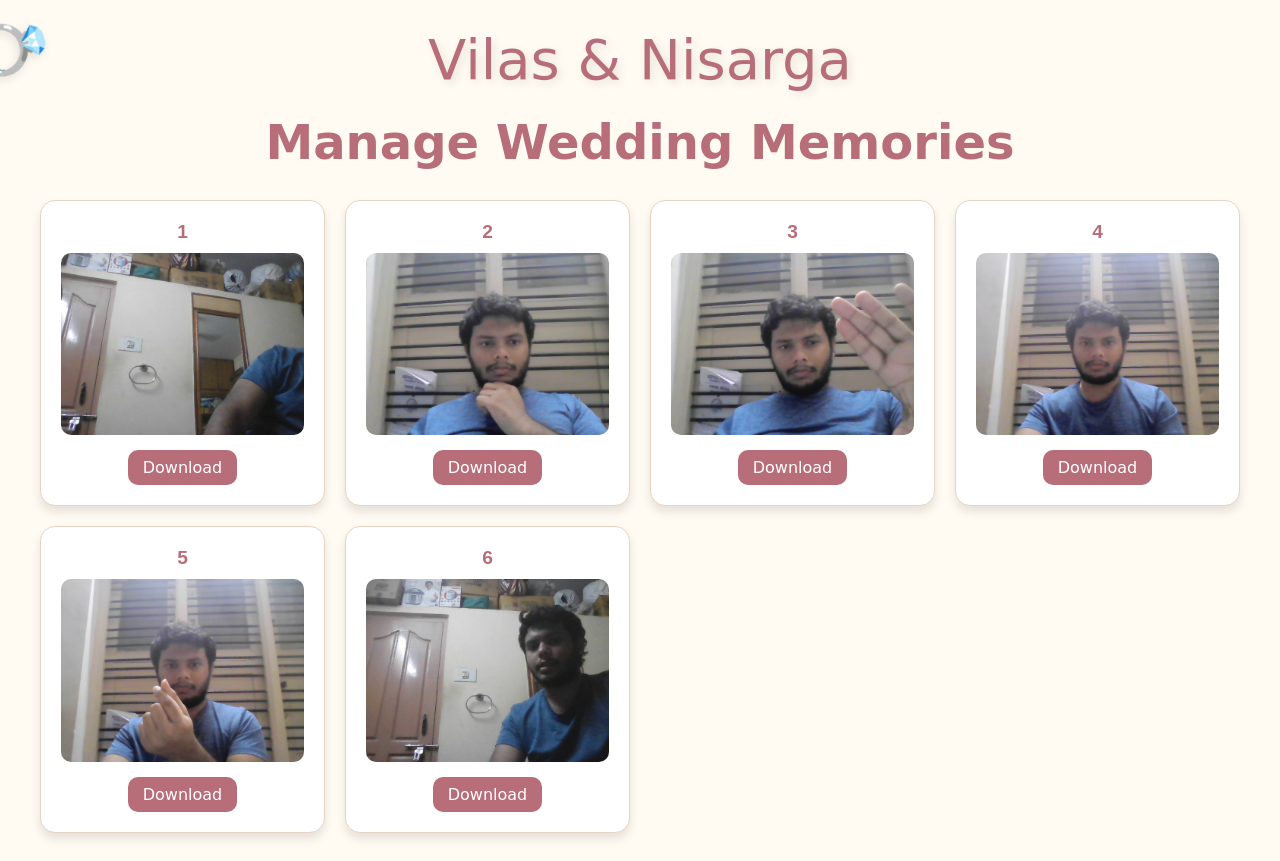
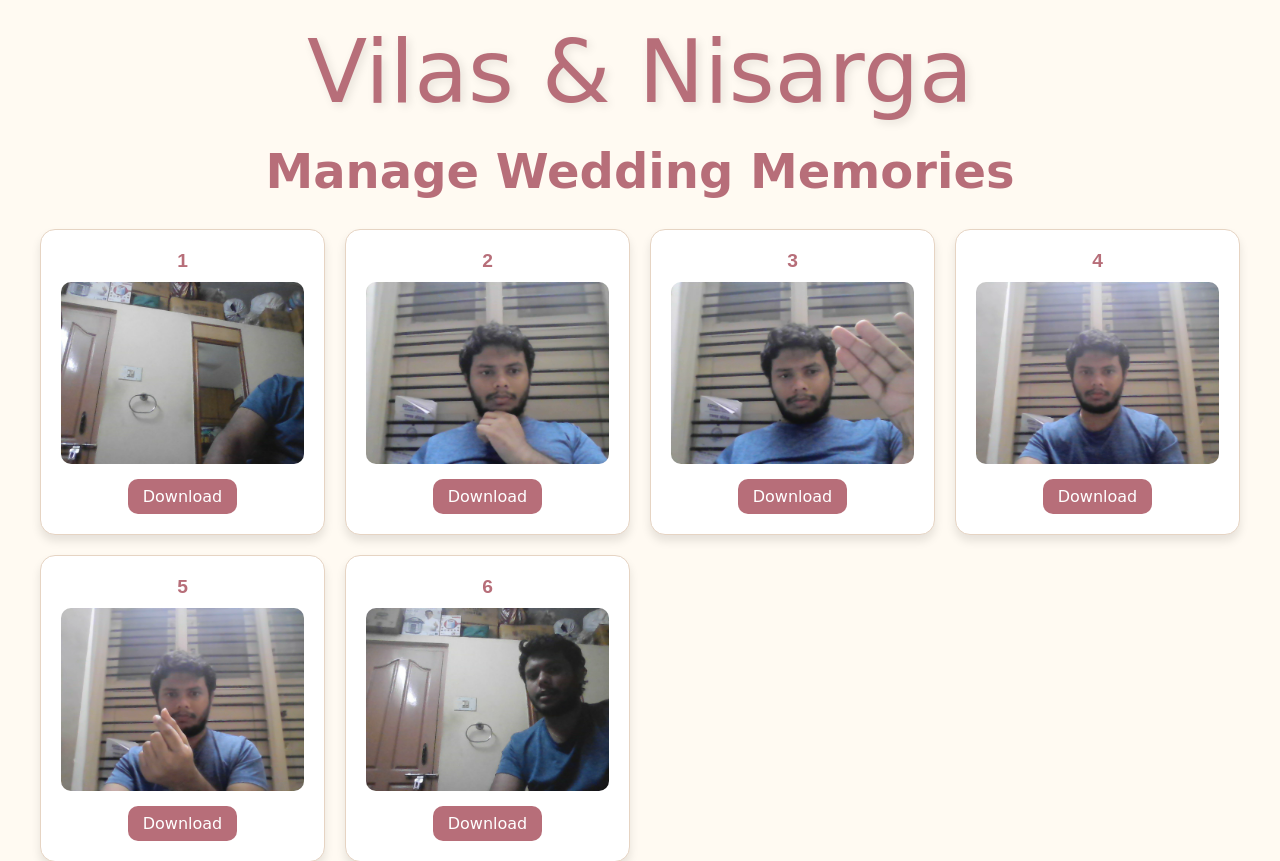
Before and after one commit to niswarth-mp/capturedImageQRCode, a Flask app: page /viewGallery in a window 1280 px wide. Shown: the top 861 px of the page. Run offline with Flask 3, Linux system fonts and the light colour scheme.

Commit message:
Update viewGallery.html

```diff
--- a/templates/viewGallery.html
+++ b/templates/viewGallery.html
@@ -75,18 +75,9 @@
         margin-bottom: 20px;
       }
 
-      .title::before {
-        content: "💍";
-        position: absolute;
-        left: -50px;
-        top: -10px;
-        font-size: 4rem;
-        animation: spin 3s linear infinite;
-      }
-
       .title span {
         color: #b76e79;
-        font-size: 3.5rem;
+        font-size: 5.5rem;
       }
 
       /* Animation for fade-in */
@@ -107,15 +98,6 @@
         100% {
           opacity: 1;
           transform: translateY(0);
-        }
-      }
-
-      @keyframes spin {
-        0% {
-          transform: rotate(0deg);
-        }
-        100% {
-          transform: rotate(360deg);
         }
       }
       .image-number {
```
